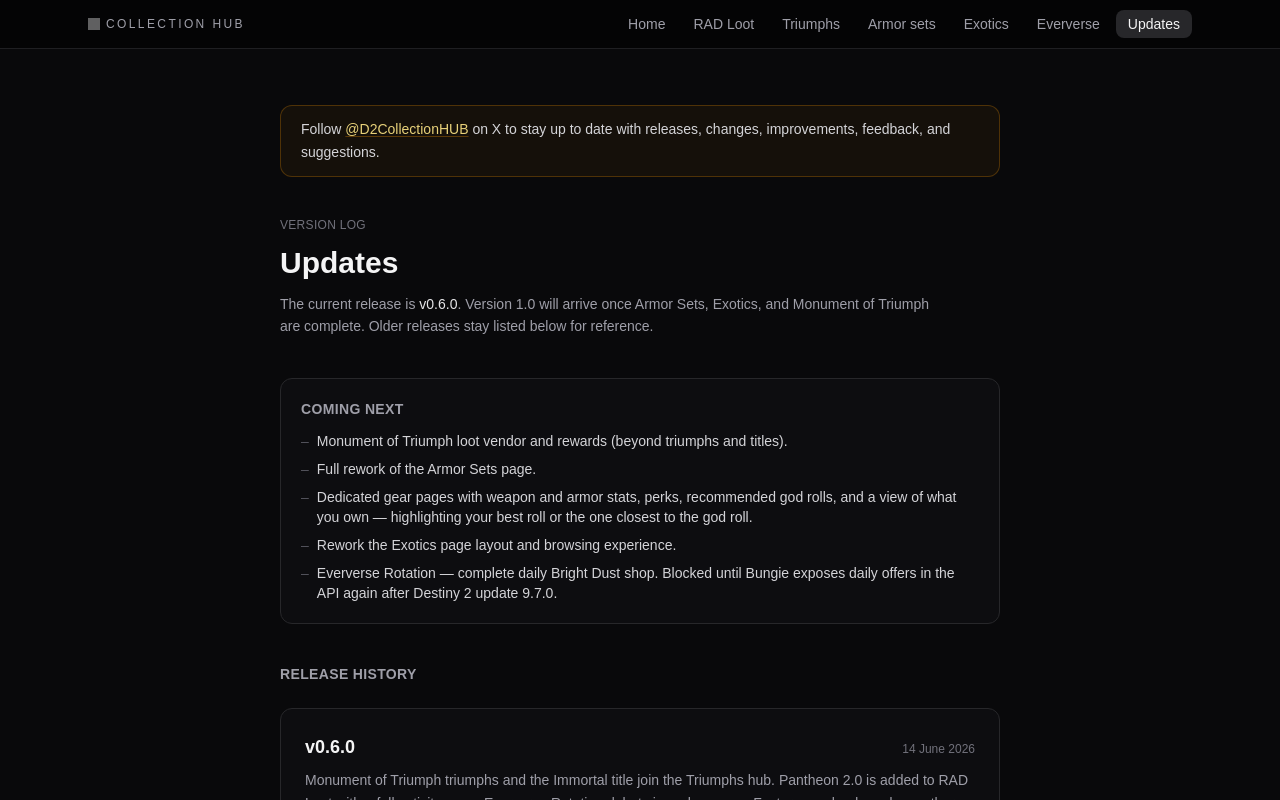
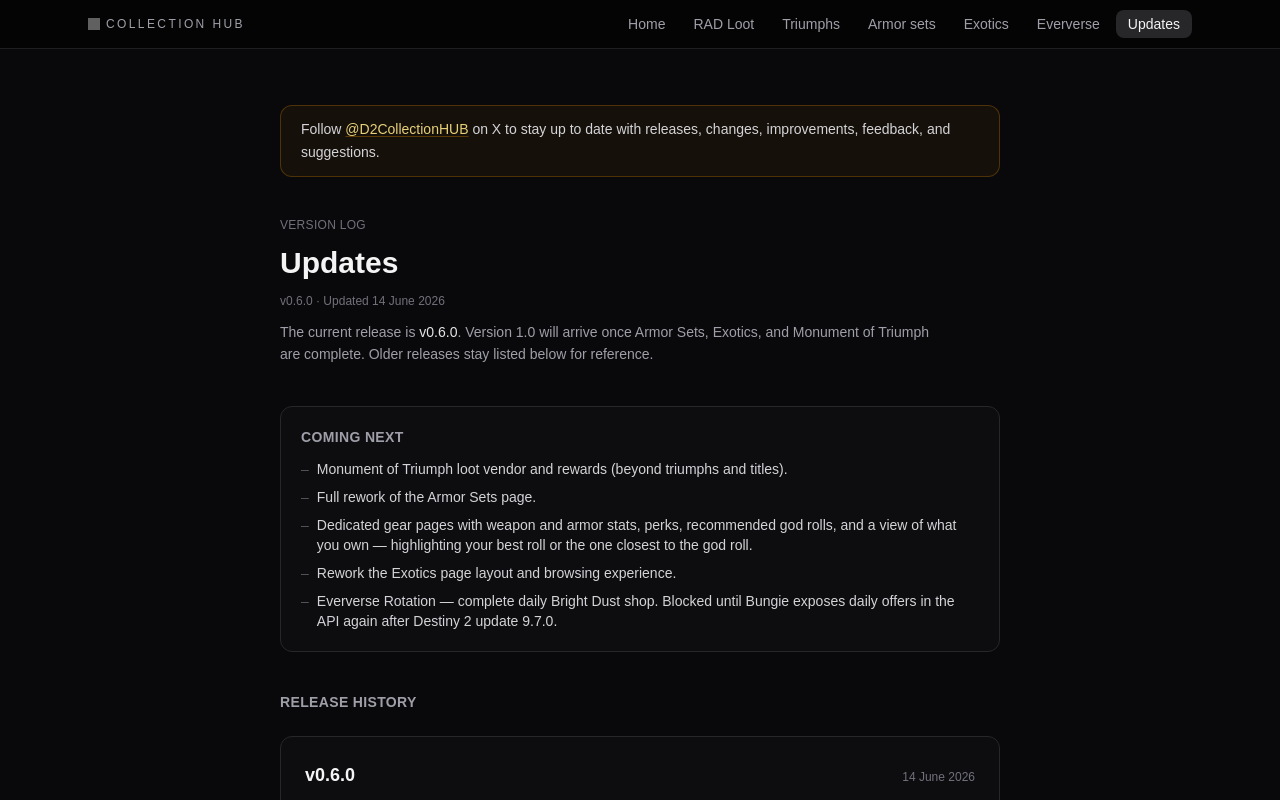
Before and after one commit to patrickpequito/collection-hub, a Next.js app: page /updates in a window 1280 px wide. Shown: the top 800 px of the page. Built offline with nearby package versions, Linux system fonts and the light colour scheme; grey boxes are pictures that could not be loaded.

Commit message:
Show current version and last update date below page titles.
Adds AppVersionLabel sourced from updates.ts on the home page, section headers, and Updates page.

Co-authored-by: Cursor <cursoragent@cursor.com>

```diff
--- a/src/app/page.tsx
+++ b/src/app/page.tsx
@@ -1,3 +1,4 @@
+import { AppVersionLabel } from "@/components/app-version-label";
 import { HomeAuthSection } from "@/components/home-auth-section";
 import { HomeTriumphScores } from "@/components/home-triumph-scores";
 import { HubBanner } from "@/components/hub-banner";
@@ -29,6 +30,7 @@ export default async function Home({ searchParams }: HomeProps) {
             <h1 className="text-2xl font-semibold sm:text-3xl md:text-4xl">
               Destiny 2 Collection Hub
             </h1>
+            <AppVersionLabel className="mt-1" />
             <p className="mt-2 max-w-lg text-sm text-zinc-400">
               Track exotic gear and legendary armor sets. Sign in with Bungie to
               highlight what you already own.
--- /dev/null
+++ b/src/components/app-version-label.tsx
@@ -0,0 +1,30 @@
+import {
+  CURRENT_VERSION,
+  CURRENT_VERSION_PUBLISHED_AT,
+  formatReleaseDate,
+} from "@/data/updates";
+
+type AppVersionLabelProps = {
+  /** `overlay` for text on top of banner images. */
+  variant?: "default" | "overlay";
+  className?: string;
+};
+
+const VARIANT_CLASSES = {
+  default: "text-xs text-zinc-500",
+  overlay: "text-xs text-zinc-300/90 drop-shadow-sm",
+} as const;
+
+export function AppVersionLabel({
+  variant = "default",
+  className = "",
+}: AppVersionLabelProps) {
+  return (
+    <p className={`${VARIANT_CLASSES[variant]} ${className}`}>
+      v{CURRENT_VERSION} · Updated{" "}
+      <time dateTime={CURRENT_VERSION_PUBLISHED_AT}>
+        {formatReleaseDate(CURRENT_VERSION_PUBLISHED_AT)}
+      </time>
+    </p>
+  );
+}
--- a/src/components/page-header.tsx
+++ b/src/components/page-header.tsx
@@ -1,3 +1,5 @@
+import { AppVersionLabel } from "@/components/app-version-label";
+
 type PageHeaderProps = {
   title: string;
   /** Path under public/, e.g. /images/banners/exotics.webp */
@@ -12,7 +14,12 @@ export function PageHeader({ title, imageUrl }: PageHeaderProps) {
         style={{ backgroundImage: `url(${imageUrl})` }}
       />
       <div className="relative flex h-full items-end px-6 pb-6 sm:px-10">
-        <h1 className="text-3xl font-semibold text-white sm:text-4xl">{title}</h1>
+        <div className="space-y-1">
+          <h1 className="text-3xl font-semibold text-white sm:text-4xl">
+            {title}
+          </h1>
+          <AppVersionLabel variant="overlay" />
+        </div>
       </div>
     </header>
   );
--- a/src/components/updates-page-content.tsx
+++ b/src/components/updates-page-content.tsx
@@ -1,18 +1,11 @@
+import { AppVersionLabel } from "@/components/app-version-label";
 import { XFollowBanner } from "@/components/x-follow-banner";
 import {
   CURRENT_VERSION,
+  formatReleaseDate,
   UPDATE_RELEASES,
   UPDATE_ROADMAP,
 } from "@/data/updates";
-
-function formatReleaseDate(isoDate: string) {
-  const [year, month, day] = isoDate.split("-").map(Number);
-  return new Date(year, month - 1, day).toLocaleDateString("en-GB", {
-    day: "numeric",
-    month: "long",
-    year: "numeric",
-  });
-}
 
 export function UpdatesPageContent() {
   return (
@@ -26,6 +19,7 @@ export function UpdatesPageContent() {
         <h1 className="text-2xl font-semibold text-zinc-100 sm:text-3xl">
           Updates
         </h1>
+        <AppVersionLabel />
         <p className="max-w-2xl text-sm leading-relaxed text-zinc-400">
           The current release is{" "}
           <span className="font-medium text-zinc-200">v{CURRENT_VERSION}</span>.
--- a/src/data/updates.ts
+++ b/src/data/updates.ts
@@ -1,4 +1,13 @@
 export const CURRENT_VERSION = "0.6.0";
+
+export function formatReleaseDate(isoDate: string) {
+  const [year, month, day] = isoDate.split("-").map(Number);
+  return new Date(year, month - 1, day).toLocaleDateString("en-GB", {
+    day: "numeric",
+    month: "long",
+    year: "numeric",
+  });
+}
 
 export type UpdateFeatureSection = {
   title: string;
@@ -180,3 +189,6 @@ export const UPDATE_RELEASES: UpdateRelease[] = [
     ],
   },
 ];
+
+/** ISO date (YYYY-MM-DD) of the newest entry in UPDATE_RELEASES. */
+export const CURRENT_VERSION_PUBLISHED_AT = UPDATE_RELEASES[0].publishedAt;
```
